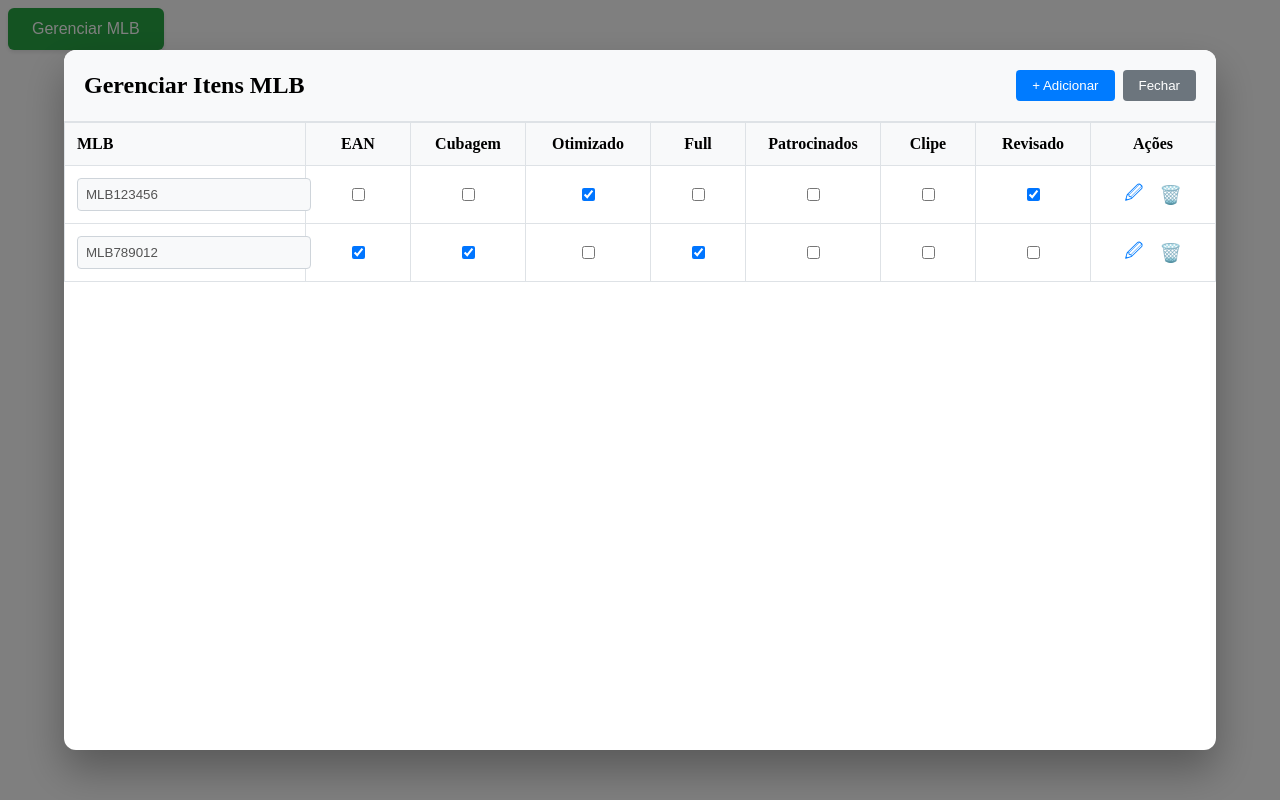
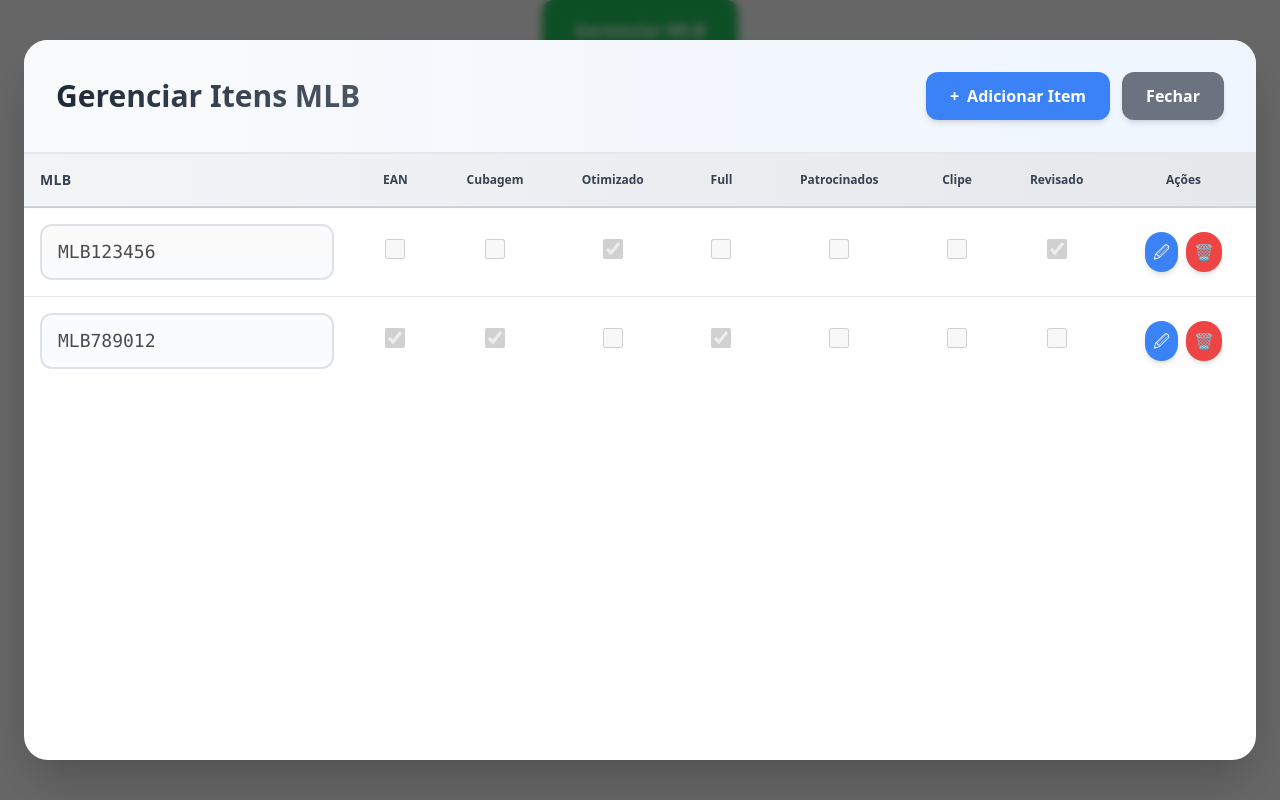
Before and after one commit to Marcos-Andrade22/ERP_Prototype, a React (Vite) app in the folder mlb-editor/: page / in a window 1280 px wide. Both pictures are taken after a click on the button "Gerenciar MLB". Built offline with nearby package versions, Linux system fonts and the light colour scheme.

Commit message:
Importa tailwind via cdn e aplica na tabela

```diff
--- a/mlb-editor/index.html
+++ b/mlb-editor/index.html
@@ -3,6 +3,12 @@
   <head>
     <meta charset="UTF-8" />
     <link rel="icon" type="image/svg+xml" href="/vite.svg" />
+    <script src="https://cdn.tailwindcss.com"></script>
+    <link
+      rel="stylesheet"
+      href="https://unpkg.com/lucide@latest/dist/umd/lucide.js"
+    />
+
     <meta name="viewport" content="width=device-width, initial-scale=1.0" />
     <title>mlb-editor</title>
   </head>
--- a/mlb-editor/src/components/MlbTable.tsx
+++ b/mlb-editor/src/components/MlbTable.tsx
@@ -49,26 +49,17 @@ export default function MlbTable() {
     }
 
     function confirmChanges() {
-        setOriginalItems(items);
+        setOriginalItems([...items]);
         setHasChanges(false);
         setIsModalOpen(false);
     }
 
     return (
         <>
-            {/* Botão principal */}
+            {/* Botão Principal */}
             <button
                 onClick={() => setIsModalOpen(true)}
-                style={{
-                    background: '#28a745',
-                    color: 'white',
-                    border: 'none',
-                    padding: '12px 24px',
-                    borderRadius: 6,
-                    fontSize: 16,
-                    cursor: 'pointer',
-                    boxShadow: '0 2px 4px rgba(0,0,0,0.1)',
-                }}
+                className="bg-green-500 hover:bg-green-600 active:bg-green-700 text-white px-8 py-4 rounded-xl font-semibold text-lg shadow-lg hover:shadow-xl transition-all duration-200 cursor-pointer mb-12 mx-auto block"
             >
                 Gerenciar MLB
             </button>
@@ -76,178 +67,196 @@ export default function MlbTable() {
             {/* Modal */}
             {isModalOpen && (
                 <div
-                    style={{
-                        position: 'fixed',
-                        top: 0,
-                        left: 0,
-                        right: 0,
-                        bottom: 0,
-                        background: 'rgba(0,0,0,0.5)',
-                        display: 'flex',
-                        alignItems: 'center',
-                        justifyContent: 'center',
-                        zIndex: 1000,
-                        padding: 20,
-                    }}
+                    className="fixed inset-0 bg-black/60 backdrop-blur-sm flex items-center justify-center z-50 p-6"
                     onClick={() => !hasChanges && setIsModalOpen(false)}
                 >
                     <div
-                        style={{
-                            background: 'white',
-                            borderRadius: 12,
-                            maxWidth: '90vw',
-                            maxHeight: '90vh',
-                            width: 1200,
-                            height: 700,
-                            overflow: 'hidden',
-                            boxShadow: '0 20px 40px rgba(0,0,0,0.3)',
-                        }}
-                        onClick={e => e.stopPropagation()}
+                        className="bg-white rounded-3xl shadow-2xl max-w-7xl max-h-[95vh] w-full h-[90vh] flex flex-col overflow-hidden"
+                        onClick={(e) => e.stopPropagation()}
                     >
-                        {/* Header */}
-                        <div style={{ background: '#f8f9fa', padding: 20, borderBottom: '1px solid #dee2e6' }}>
-                            <div style={{ display: 'flex', gap: 12, alignItems: 'center', justifyContent: 'space-between' }}>
-                                <h2 style={{ margin: 0 }}>Gerenciar Itens MLB</h2>
-                                <div style={{ display: 'flex', gap: 8 }}>
+                        {/* Header do Modal */}
+                        <div className="bg-gradient-to-r from-gray-50 to-blue-50 p-8 border-b-2 border-gray-200 flex-shrink-0">
+                            <div className="flex items-center justify-between">
+                                <h2 className="text-3xl font-bold bg-gradient-to-r from-gray-800 to-gray-600 bg-clip-text text-transparent">
+                                    Gerenciar Itens MLB
+                                </h2>
+                                <div className="flex items-center gap-3">
                                     {hasChanges && (
                                         <button
                                             onClick={confirmChanges}
-                                            style={{
-                                                background: '#28a745',
-                                                color: 'white',
-                                                border: 'none',
-                                                padding: '8px 16px',
-                                                borderRadius: 4,
-                                                cursor: 'pointer',
-                                                fontWeight: 'bold',
-                                            }}
+                                            className="bg-green-500 hover:bg-green-600 active:bg-green-700 text-white px-6 py-3 rounded-xl font-bold shadow-md hover:shadow-lg transition-all duration-200 cursor-pointer"
                                         >
-                                            ✅ Confirmar
+                                            ✅ Confirmar Alterações
                                         </button>
                                     )}
                                     <button
                                         onClick={addItem}
                                         disabled={hasChanges}
-                                        style={{
-                                            background: hasChanges ? '#ccc' : '#007bff',
-                                            color: 'white',
-                                            border: 'none',
-                                            padding: '8px 16px',
-                                            borderRadius: 4,
-                                            cursor: hasChanges ? 'not-allowed' : 'pointer',
-                                        }}
+                                        className={`px-6 py-3 rounded-xl font-semibold text-white shadow-md hover:shadow-lg transition-all duration-200 flex items-center gap-2 ${hasChanges
+                                            ? 'bg-gray-400 cursor-not-allowed'
+                                            : 'bg-blue-500 hover:bg-blue-600 active:bg-blue-700 cursor-pointer'
+                                            }`}
                                     >
-                                        + Adicionar
+                                        <span>+</span> Adicionar Item
                                     </button>
                                     <button
                                         onClick={() => setIsModalOpen(false)}
                                         disabled={hasChanges}
-                                        style={{
-                                            background: hasChanges ? '#ccc' : '#6c757d',
-                                            color: 'white',
-                                            border: 'none',
-                                            padding: '8px 16px',
-                                            borderRadius: 4,
-                                            cursor: hasChanges ? 'not-allowed' : 'pointer',
-                                        }}
+                                        className={`px-6 py-3 rounded-xl font-semibold text-white shadow-md hover:shadow-lg transition-all duration-200 ${hasChanges
+                                            ? 'bg-gray-400 cursor-not-allowed'
+                                            : 'bg-gray-500 hover:bg-gray-600 active:bg-gray-700 cursor-pointer'
+                                            }`}
                                     >
                                         Fechar
                                     </button>
                                 </div>
                             </div>
                             {hasChanges && (
-                                <div style={{ marginTop: 8, padding: 8, background: '#d1ecf1', borderRadius: 4, fontSize: 14, color: '#0c5460' }}>
-                                    Você tem mudanças não salvas. Clique em "Confirmar" para salvar.
+                                <div className="mt-4 p-4 bg-blue-50 border-2 border-blue-200 rounded-2xl text-sm font-medium text-blue-800 animate-pulse">
+                                    🔄 Você tem alterações não salvas. Use "Confirmar" para salvar antes de fechar.
                                 </div>
                             )}
                         </div>
 
-                        {/* Tabela */}
-                        <div style={{ height: 'calc(100% - 80px)', overflow: 'auto' }}>
-                            <table style={{ borderCollapse: 'collapse', width: '100%' }}>
-                                <thead>
-                                    <tr style={{ background: '#f8f9fa', position: 'sticky', top: 0, zIndex: 10 }}>
-                                        <th style={{ padding: 12, border: '1px solid #dee2e6', textAlign: 'left' }}>MLB</th>
-                                        <th style={{ padding: 12, border: '1px solid #dee2e6', textAlign: 'center', width: 80 }}>EAN</th>
-                                        <th style={{ padding: 12, border: '1px solid #dee2e6', textAlign: 'center', width: 90 }}>Cubagem</th>
-                                        <th style={{ padding: 12, border: '1px solid #dee2e6', textAlign: 'center', width: 100 }}>Otimizado</th>
-                                        <th style={{ padding: 12, border: '1px solid #dee2e6', textAlign: 'center', width: 70 }}>Full</th>
-                                        <th style={{ padding: 12, border: '1px solid #dee2e6', textAlign: 'center', width: 110 }}>Patrocinados</th>
-                                        <th style={{ padding: 12, border: '1px solid #dee2e6', textAlign: 'center', width: 70 }}>Clipe</th>
-                                        <th style={{ padding: 12, border: '1px solid #dee2e6', textAlign: 'center', width: 90 }}>Revisado</th>
-                                        <th style={{ padding: 12, border: '1px solid #dee2e6', textAlign: 'center', width: 100 }}>Ações</th>
+                        {/* Tabela Scrollável */}
+                        <div className="flex-1 overflow-auto">
+                            <table className="w-full table-fixed">
+                                <thead className="sticky top-0 bg-gradient-to-r from-gray-100 to-gray-200 z-20 shadow-sm">
+                                    <tr>
+                                        <th className="w-72 p-4 text-left border-b-2 border-gray-300 font-bold text-gray-700 uppercase tracking-wide text-sm">
+                                            MLB
+                                        </th>
+                                        <th className="w-20 p-4 text-center border-b-2 border-gray-300 font-bold text-gray-700 text-xs">
+                                            EAN
+                                        </th>
+                                        <th className="w-24 p-4 text-center border-b-2 border-gray-300 font-bold text-gray-700 text-xs">
+                                            Cubagem
+                                        </th>
+                                        <th className="w-28 p-4 text-center border-b-2 border-gray-300 font-bold text-gray-700 text-xs">
+                                            Otimizado
+                                        </th>
+                                        <th className="w-20 p-4 text-center border-b-2 border-gray-300 font-bold text-gray-700 text-xs">
+                                            Full
+                                        </th>
+                                        <th className="w-32 p-4 text-center border-b-2 border-gray-300 font-bold text-gray-700 text-xs">
+                                            Patrocinados
+                                        </th>
+                                        <th className="w-20 p-4 text-center border-b-2 border-gray-300 font-bold text-gray-700 text-xs">
+                                            Clipe
+                                        </th>
+                                        <th className="w-24 p-4 text-center border-b-2 border-gray-300 font-bold text-gray-700 text-xs">
+                                            Revisado
+                                        </th>
+                                        <th className="w-32 p-4 text-center border-b-2 border-gray-300 font-bold text-gray-700 text-xs">
+                                            Ações
+                                        </th>
                                     </tr>
                                 </thead>
-                                <tbody>
-                                    {items.map(item => (
-                                        <tr key={item.id} style={{ background: item.isEditing ? '#fff3cd' : 'white' }}>
-                                            <td style={{ padding: 12, border: '1px solid #dee2e6' }}>
+                                <tbody className="divide-y divide-gray-200">
+                                    {items.map((item) => (
+                                        <tr
+                                            key={item.id}
+                                            className={`transition-all duration-200 hover:bg-gray-50 ${item.isEditing ? 'bg-yellow-50 border-2 border-yellow-200' : ''
+                                                }`}
+                                        >
+                                            <td className="p-4">
                                                 <input
                                                     type="text"
                                                     value={item.valor}
                                                     disabled={!item.isEditing}
-                                                    onChange={e =>
-                                                        setItems(curr =>
-                                                            curr.map(it =>
+                                                    onChange={(e) =>
+                                                        setItems((curr) =>
+                                                            curr.map((it) =>
                                                                 it.id === item.id ? { ...it, valor: e.target.value } : it
                                                             )
                                                         )
                                                     }
-                                                    style={{
-                                                        width: '100%',
-                                                        padding: 8,
-                                                        border: item.isEditing ? '1px solid #007bff' : '1px solid #ced4da',
-                                                        background: item.isEditing ? 'white' : '#f8f9fa',
-                                                        borderRadius: 4,
-                                                    }}
+                                                    className={`w-full px-4 py-3 rounded-xl font-mono text-lg transition-all duration-200 border-2 focus:outline-none focus:ring-4 ${item.isEditing
+                                                        ? 'border-blue-400 ring-blue-200 bg-white shadow-md ring-4 ring-blue-100'
+                                                        : 'border-gray-300 bg-gray-50 cursor-not-allowed opacity-70'
+                                                        }`}
+                                                    placeholder="Digite o código MLB..."
                                                 />
                                             </td>
-                                            <td style={{ padding: 12, border: '1px solid #dee2e6', textAlign: 'center' }}>
-                                                <input type="checkbox" checked={item.ean} onChange={e => updateFlag(item.id, 'ean', e.target.checked)} />
+                                            <td className="p-4 text-center">
+                                                <input
+                                                    type="checkbox"
+                                                    checked={item.ean}
+                                                    onChange={(e) => updateFlag(item.id, 'ean', e.target.checked)}
+                                                    className="w-5 h-5 text-blue-600 bg-gray-100 border-gray-300 rounded focus:ring-blue-500 focus:ring-2 cursor-pointer"
+                                                    disabled={!item.isEditing}
+                                                />
                                             </td>
-                                            <td style={{ padding: 12, border: '1px solid #dee2e6', textAlign: 'center' }}>
-                                                <input type="checkbox" checked={item.cubagem} onChange={e => updateFlag(item.id, 'cubagem', e.target.checked)} />
+                                            <td className="p-4 text-center">
+                                                <input
+                                                    type="checkbox"
+                                                    checked={item.cubagem}
+                                                    onChange={(e) => updateFlag(item.id, 'cubagem', e.target.checked)}
+                                                    className="w-5 h-5 text-blue-600 bg-gray-100 border-gray-300 rounded focus:ring-blue-500 focus:ring-2 cursor-pointer"
+                                                    disabled={!item.isEditing}
+                                                />
                                             </td>
-                                            <td style={{ padding: 12, border: '1px solid #dee2e6', textAlign: 'center' }}>
-                                                <input type="checkbox" checked={item.otimizado} onChange={e => updateFlag(item.id, 'otimizado', e.target.checked)} />
+                                            <td className="p-4 text-center">
+                                                <input
+                                                    type="checkbox"
+                                                    checked={item.otimizado}
+                                                    onChange={(e) => updateFlag(item.id, 'otimizado', e.target.checked)}
+                                                    className="w-5 h-5 text-green-600 bg-gray-100 border-gray-300 rounded focus:ring-green-500 focus:ring-2 cursor-pointer"
+                                                    disabled={!item.isEditing}
+                                                />
                                             </td>
-                                            <td style={{ padding: 12, border: '1px solid #dee2e6', textAlign: 'center' }}>
-                                                <input type="checkbox" checked={item.full} onChange={e => updateFlag(item.id, 'full', e.target.checked)} />
+                                            <td className="p-4 text-center">
+                                                <input
+                                                    type="checkbox"
+                                                    checked={item.full}
+                                                    onChange={(e) => updateFlag(item.id, 'full', e.target.checked)}
+                                                    className="w-5 h-5 text-purple-600 bg-gray-100 border-gray-300 rounded focus:ring-purple-500 focus:ring-2 cursor-pointer"
+                                                    disabled={!item.isEditing}
+                                                />
                                             </td>
-                                            <td style={{ padding: 12, border: '1px solid #dee2e6', textAlign: 'center' }}>
-                                                <input type="checkbox" checked={item.patrocinados} onChange={e => updateFlag(item.id, 'patrocinados', e.target.checked)} />
+                                            <td className="p-4 text-center">
+                                                <input
+                                                    type="checkbox"
+                                                    checked={item.patrocinados}
+                                                    onChange={(e) => updateFlag(item.id, 'patrocinados', e.target.checked)}
+                                                    className="w-5 h-5 text-orange-600 bg-gray-100 border-gray-300 rounded focus:ring-orange-500 focus:ring-2 cursor-pointer"
+                                                    disabled={!item.isEditing}
+                                                />
                                             </td>
-                                            <td style={{ padding: 12, border: '1px solid #dee2e6', textAlign: 'center' }}>
-                                                <input type="checkbox" checked={item.clipe} onChange={e => updateFlag(item.id, 'clipe', e.target.checked)} />
+                                            <td className="p-4 text-center">
+                                                <input
+                                                    type="checkbox"
+                                                    checked={item.clipe}
+                                                    onChange={(e) => updateFlag(item.id, 'clipe', e.target.checked)}
+                                                    className="w-5 h-5 text-pink-600 bg-gray-100 border-gray-300 rounded focus:ring-pink-500 focus:ring-2 cursor-pointer"
+                                                    disabled={!item.isEditing}
+                                                />
                                             </td>
-                                            <td style={{ padding: 12, border: '1px solid #dee2e6', textAlign: 'center' }}>
-                                                <input type="checkbox" checked={item.revisado} onChange={e => updateFlag(item.id, 'revisado', e.target.checked)} />
+                                            <td className="p-4 text-center">
+                                                <input
+                                                    type="checkbox"
+                                                    checked={item.revisado}
+                                                    onChange={(e) => updateFlag(item.id, 'revisado', e.target.checked)}
+                                                    className="w-5 h-5 text-indigo-600 bg-gray-100 border-gray-300 rounded focus:ring-indigo-500 focus:ring-2 cursor-pointer"
+                                                    disabled={!item.isEditing}
+                                                />
                                             </td>
-                                            <td style={{ padding: 12, border: '1px solid #dee2e6', textAlign: 'center' }}>
-                                                <div style={{ display: 'flex', gap: 4, justifyContent: 'center' }}>
+                                            <td className="p-4 text-center">
+                                                <div className="flex gap-2 justify-center">
                                                     <button
                                                         onClick={() => toggleEdit(item.id)}
-                                                        style={{
-                                                            background: 'none',
-                                                            border: 'none',
-                                                            fontSize: 18,
-                                                            cursor: 'pointer',
-                                                            color: item.isEditing ? '#dc3545' : '#007bff',
-                                                        }}
-                                                        title={item.isEditing ? 'Cancelar' : 'Editar'}
+                                                        className={`p-2 rounded-full transition-all duration-200 hover:scale-110 cursor-pointer shadow-md ${item.isEditing
+                                                            ? 'bg-red-500 hover:bg-red-600 text-white'
+                                                            : 'bg-blue-500 hover:bg-blue-600 text-white'
+                                                            }`}
+                                                        title={item.isEditing ? 'Cancelar edição (✕)' : 'Editar linha (🖉)'}
                                                     >
                                                         {item.isEditing ? '✕' : '🖉'}
                                                     </button>
                                                     <button
                                                         onClick={() => deleteItem(item.id)}
-                                                        style={{
-                                                            background: 'none',
-                                                            border: 'none',
-                                                            fontSize: 18,
-                                                            cursor: 'pointer',
-                                                            color: '#dc3545',
-                                                        }}
-                                                        title="Excluir"
+                                                        className="p-2 bg-red-500 hover:bg-red-600 text-white rounded-full hover:scale-110 transition-all duration-200 cursor-pointer shadow-md"
+                                                        title="Excluir item (🗑️)"
                                                     >
                                                         🗑️
                                                     </button>
```
